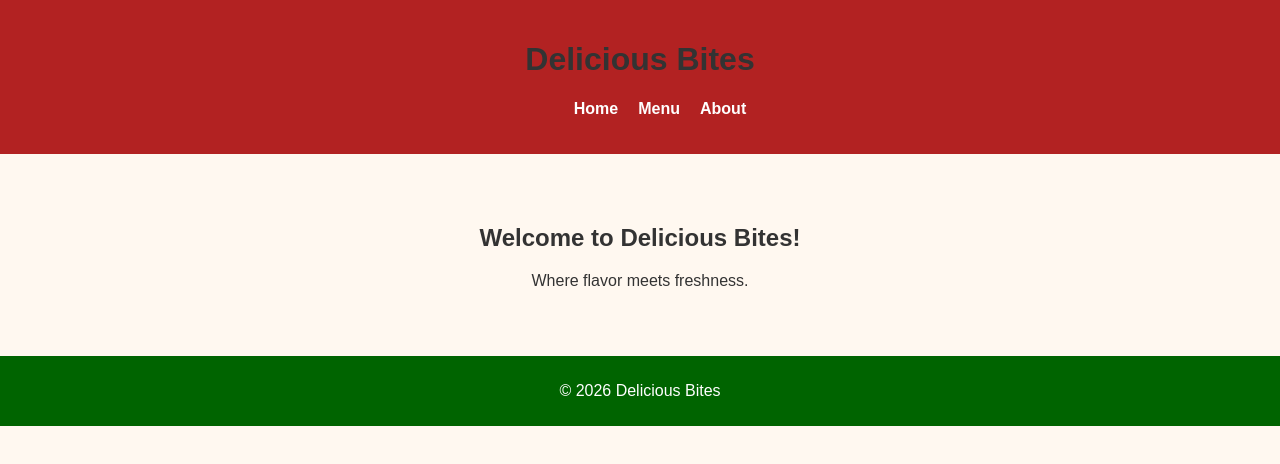
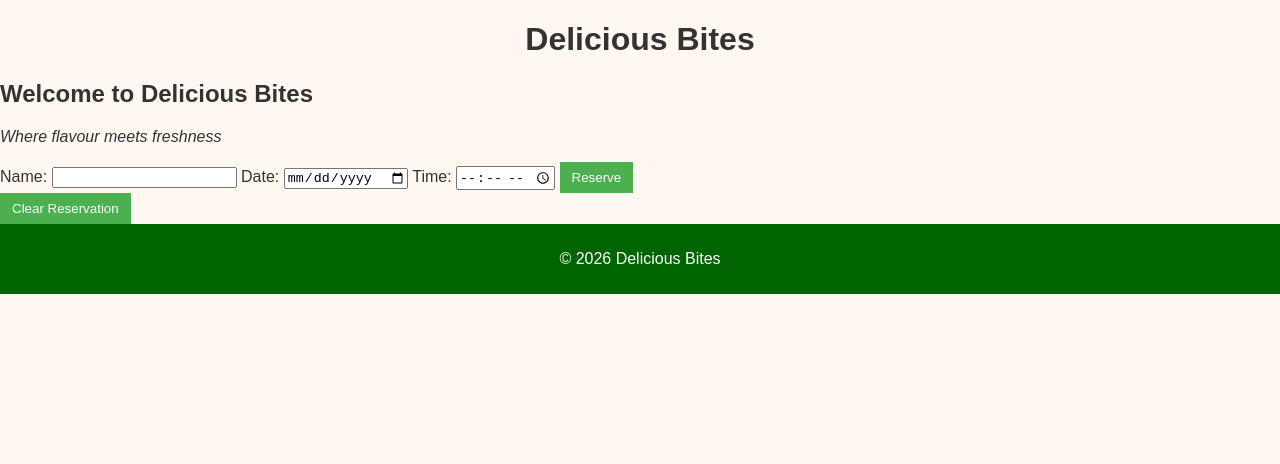
Before and after one commit to elvisambrose/restaurant-project, a plain HTML site: page index.html in a window 1280 px wide. Drawn offline with Linux system fonts and the light colour scheme.

Commit message:
Update index.html

```diff
--- a/index.html
+++ b/index.html
@@ -4,25 +4,29 @@
   <meta charset="UTF-8">
   <title>Delicious Bites - Home</title>
   <link rel="stylesheet" href="home.css">
+  <script src="script.js" defer></script>
 </head>
 <body>
-  <header>
-    <h1>Delicious Bites</h1>
-    <nav>
-      <ul>
-        <li><a href="index.html">Home</a></li>
-        <li><a href="menu.html">Menu</a></li>
-        <li><a href="about.html">About</a></li>
-      </ul>
-    </nav>
-  </header>
+  <h1>Delicious Bites</h1>
+  <h2>Welcome to Delicious Bites</h2>
+  <p><em>Where flavour meets freshness</em></p>
 
-  <main>
-    <section>
-      <h2>Welcome to Delicious Bites!</h2>
-      <p>Where flavor meets freshness.</p>
-    </section>
-  </main>
+  <form id="reserveForm">
+    <label for="name">Name:</label>
+    <input id="name" required>
+
+    <label for="date">Date:</label>
+    <input id="date" type="date" required>
+
+    <label for="time">Time:</label>
+    <input id="time" type="time" required>
+
+    <button type="submit">Reserve</button>
+  </form>
+
+  <div id="savedReservation"></div>
+
+  <button id="clearReservation">Clear Reservation</button>
 
   <footer>
     <p>&copy; 2026 Delicious Bites</p>
```
